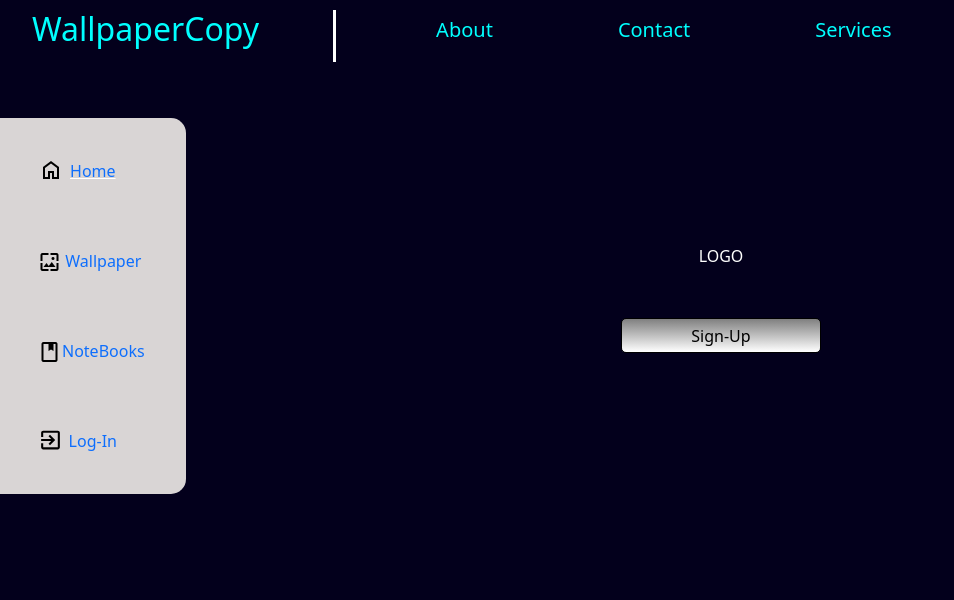
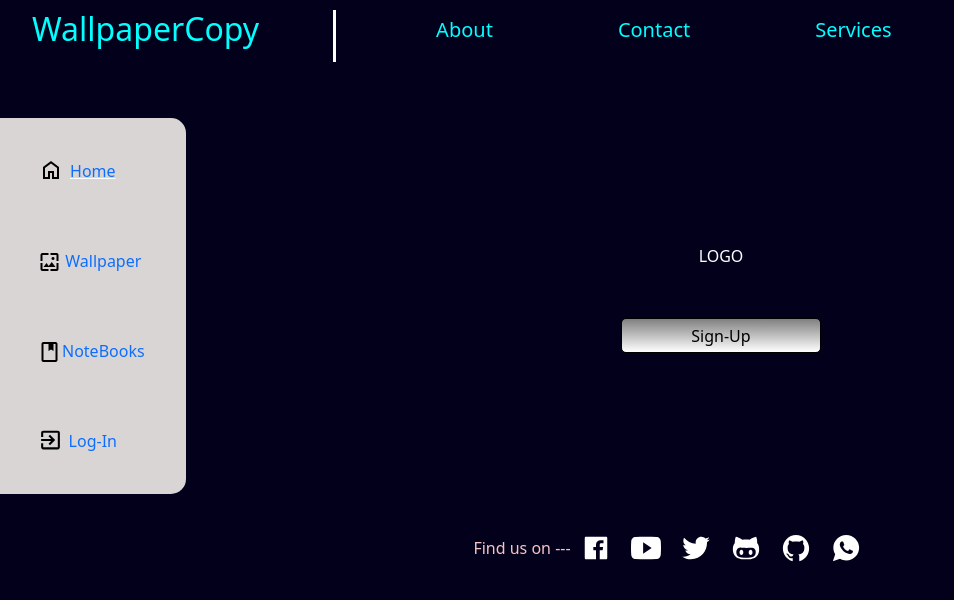
Before and after one commit to Catissocute/To-Make-A-Wallpaper, a plain HTML site: page index.html in a window 1280 px wide. Shown: the whole page, without its empty margins (0-954 px from the left). Drawn offline with nearby package versions, Linux system fonts and the light colour scheme.

Commit message:
Update index.html

```diff
--- a/index.html
+++ b/index.html
@@ -133,6 +133,12 @@
             background: linear-gradient(grey,white);
         }
 
+        #btn:hover{
+            width: 220px;
+            height: 40px;
+            background: linear-gradient(rgb(79, 79, 79),white);
+        }
+
         .signup{
             display: flex;
             justify-content: center;
@@ -141,6 +147,25 @@
             bottom: 200px;
             width: 1080px;
             margin-left: 181px;
+        }
+
+        .footer{
+            display: flex;
+            justify-content: center;
+            align-items: center;
+            position: relative;
+            bottom: 30px;
+            width: 95%;
+            margin-left: 5%;
+        }
+
+        .logos{
+            margin: 0px 10px 0px 10px;
+            height: 50px;
+            width: 30px;
+        }
+        .footer span{
+            color: rgb(246, 196, 196);
         }
     </style>
 </head>
@@ -197,6 +222,16 @@
     <div class="signup">
         <button id="btn">Sign-Up</button>
     </div>
+    <div class="footer">
+        <span>Find us on --- </span>
+        <ion-icon name="logo-facebook" class="logos"></ion-icon>
+        <ion-icon name="logo-youtube" class="logos"></ion-icon>
+        <ion-icon name="logo-twitter" class="logos"></ion-icon>
+        <ion-icon name="logo-octocat" class="logos"></ion-icon>
+        <ion-icon name="logo-github" class="logos"></ion-icon>
+        <ion-icon name="logo-whatsapp" class="logos"></ion-icon>
+        <img src="" alt="">
+    </div>
     <script src="https://cdn.jsdelivr.net/npm/bootstrap@5.2.3/dist/js/bootstrap.bundle.min.js"
         integrity="sha384-kenU1KFdBIe4zVF0s0G1M5b4hcpxyD9F7jL+jjXkk+Q2h455rYXK/7HAuoJl+0I4"
         crossorigin="anonymous"></script>
```
